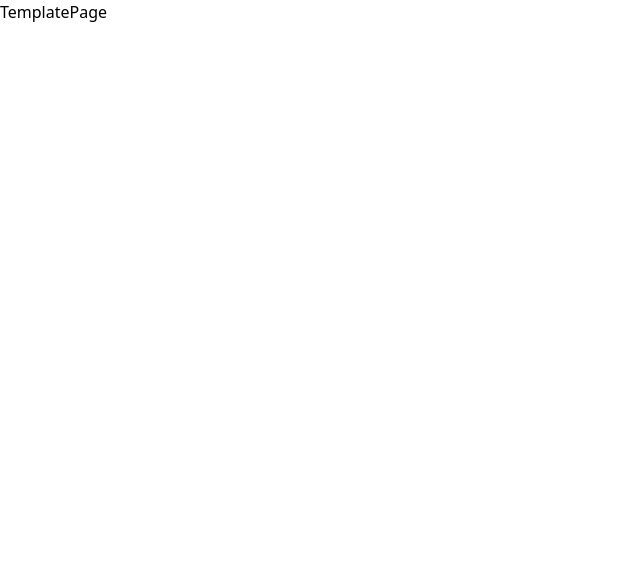
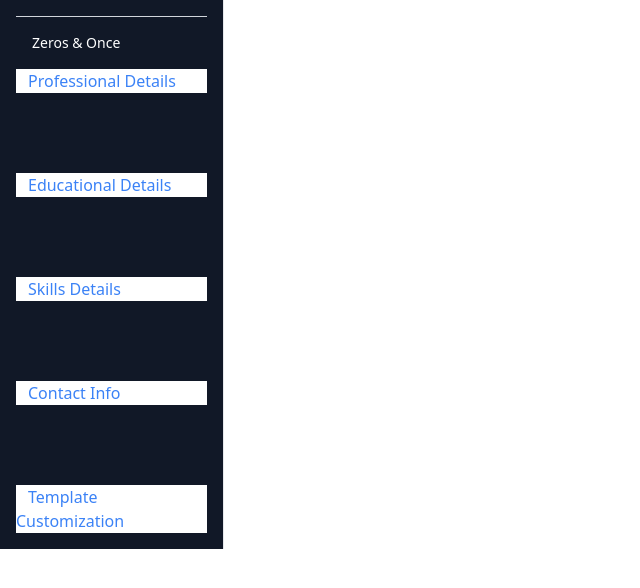
Before and after one commit to 100x-Engineers/coding-wars-distros-in-display-Vijayabaskar56, a React (Vite) app: page /template in a window 1280 px wide. Shown: the top 588 px of the page, without its empty margins (0-640 px from the left). Built offline with nearby package versions, Linux system fonts and the light colour scheme.

Commit message:
feat: started sidebar

```diff
--- /dev/null
+++ b/src/components/Navigation.jsx
@@ -0,0 +1,60 @@
+import { Link } from "react-router-dom";
+
+const Navigation = () => {
+  return (
+    <>
+      <div id="sidebar" className="w-56 bg-gray-900 border-r p-4 flex flex-col">
+        <h1 className="text-sm font-medium flex items-cente text-white border-t border-gray-300 p-4">
+          Zeros & Once
+        </h1>
+        <nav>
+          <ul className="w-full h-full gap-20 flex flex-col justify-evenly">
+            <li className="w-full bg-white">
+              <Link
+                to="/contacts/1"
+                className="text-blue-500 px-3 py-10  w-full rounded"
+              >
+                Professional Details
+              </Link>
+            </li>
+            <li className="w-full bg-white">
+              <Link
+                to="/contacts/1"
+                className="text-blue-500 px-3 py-10  w-full rounded"
+              >
+                Educational Details
+              </Link>
+            </li>
+            <li className="w-full bg-white">
+              <Link
+                to="/contacts/1"
+                className="text-blue-500 px-3 py-10  w-full rounded"
+              >
+                Skills Details
+              </Link>
+            </li>
+            <li className="w-full bg-white">
+              <Link
+                to="/contacts/1"
+                className="text-blue-500 px-3 py-10  w-full rounded"
+              >
+                Contact Info
+              </Link>
+            </li>
+            <li className="w-full bg-white">
+              <Link
+                to="/contacts/1"
+                className="text-blue-500 px-3 py-1  w-full rounded"
+              >
+                Template Customization
+              </Link>
+            </li>
+          </ul>
+        </nav>
+      </div>
+      <div id="detail"></div>
+    </>
+  );
+};
+
+export default Navigation;
--- a/src/routes/TemplatePage.jsx
+++ b/src/routes/TemplatePage.jsx
@@ -1,5 +1,11 @@
+import Navigation from "../components/Navigation";
+
 const TemplatePage = () => {
-  return <div>TemplatePage</div>;
+  return (
+    <>
+      <Navigation />
+    </>
+  );
 };
 
 export default TemplatePage;
```
